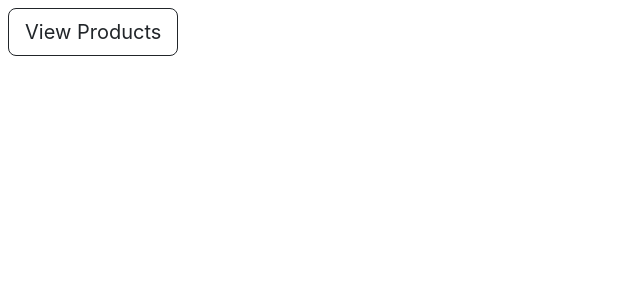
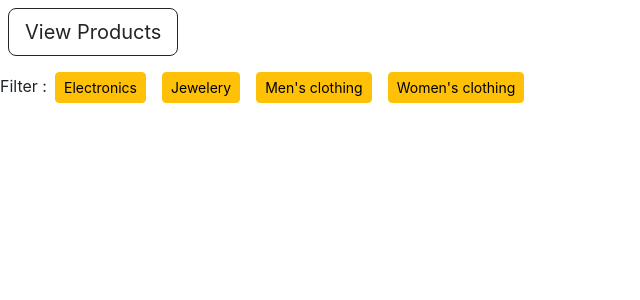
Before and after one commit to Chaitra-Kulkarni/Products-Store, a React (Create React App) app: page / in a window 1280 px wide. Shown: the top 300 px of the page, without its empty margins (0-640 px from the left). Built offline with nearby package versions, Linux system fonts and the light colour scheme; the HTML template or start-up script is replaced by a standard one.

Commit message:
add category buttons to filter products

```diff
--- a/src/components/GetProducts.jsx
+++ b/src/components/GetProducts.jsx
@@ -19,13 +19,43 @@ const GetProducts = () => {
       >
         View Products
       </button>
+      <div>
+        <label>Filter :</label>
+        <a className="btn btn-warning btn-sm m-2" href="#" value="electronics">
+          Electronics
+        </a>
+        <a className="btn btn-warning btn-sm m-2" href="#" value="jewelery">
+          Jewelery
+        </a>
+        <a
+          className="btn btn-warning btn-sm m-2"
+          href="#"
+          value="men's clothing"
+        >
+          Men's clothing
+        </a>
+        <a
+          className="btn btn-warning btn-sm m-2"
+          href="#"
+          value="women's clothing"
+        >
+          Women's clothing
+        </a>
+      </div>
       <div className="container-fluid">
         <div className="row">
           {productsList.map((product) => {
             return (
-              <div className="col-9 border border-dark m-1" style={{width: "18rem"}} key={product.id}>
+              <div
+                className="col-9 border border-dark m-1"
+                style={{ width: "18rem" }}
+                key={product.id}
+              >
                 <h6>{product.title}</h6>
-                <img src={product.image} style={{width: "10rem", height:"12rem"}}/>
+                <img
+                  src={product.image}
+                  style={{ width: "10rem", height: "12rem" }}
+                />
                 <p>{`$ ${product.price}`}</p>
                 <small className="bg-info p-1">{`Rate: ${product.rating.rate}`}</small>
               </div>
```
